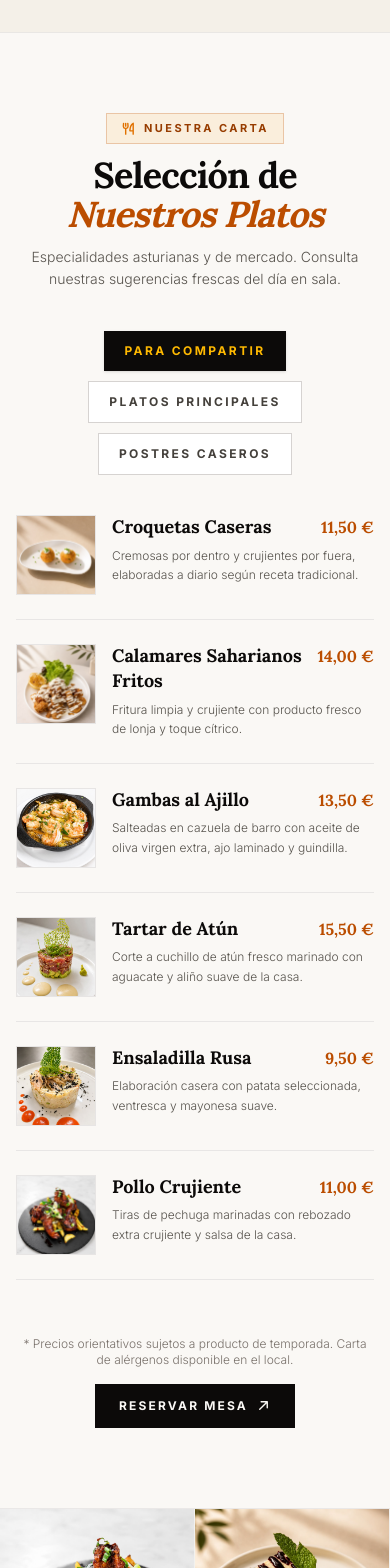
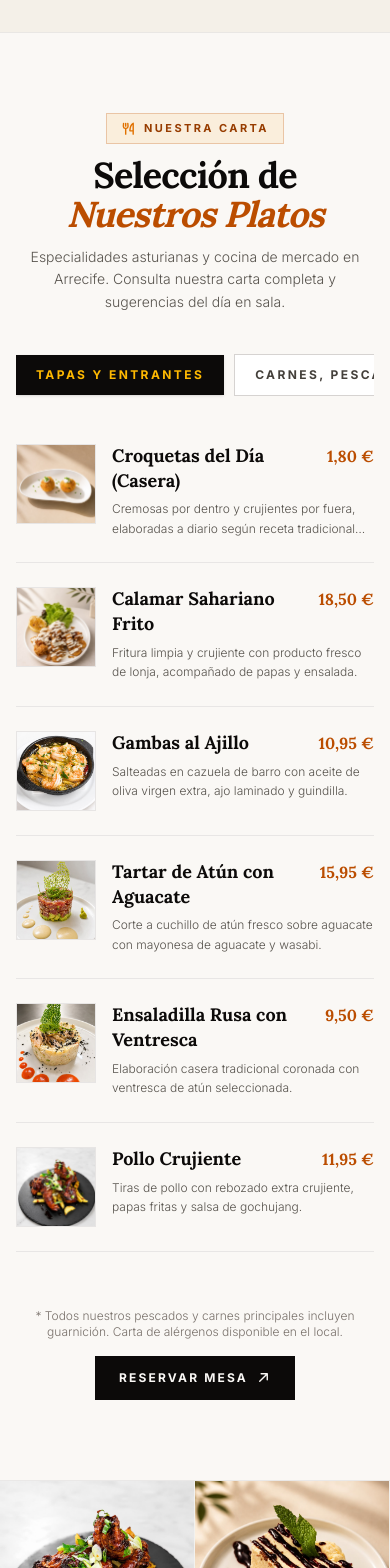
Before and after one commit to JoigmnzDev/bar-restaurant-asturias-web, a Next.js app: page / in a window 390 px wide. Shown: the part 3342-4910 px from the top of the page. Built offline with nearby package versions, Linux system fonts and the light colour scheme.

Commit message:
feat(menu): actualizar precios, categorias y scroll movil en carta

```diff
--- a/components/sections/menu.tsx
+++ b/components/sections/menu.tsx
@@ -17,99 +17,90 @@ interface Dish {
 }
 
 const CATEGORIES: { id: CategoryId; label: string }[] = [
-  { id: "entrantes", label: "Para Compartir" },
-  { id: "principales", label: "Platos Principales" },
+  { id: "entrantes", label: "Tapas y Entrantes" },
+  { id: "principales", label: "Carnes, Pescados y Arroces" },
   { id: "postres", label: "Postres Caseros" },
 ];
 
 const DISHES: Dish[] = [
-  // Entrantes
+  // Tapas y Entrantes
   {
-    name: "Croquetas Caseras",
+    name: "Croquetas del Día (Casera)",
     category: "entrantes",
-    price: "11,50 €",
+    price: "1,80 €",
     description:
-      "Cremosas por dentro y crujientes por fuera, elaboradas a diario según receta tradicional.",
+      "Cremosas por dentro y crujientes por fuera, elaboradas a diario según receta tradicional (precio por unidad).",
     image: "/images/dishes/croquettes.jpg",
     tag: "Especialidad",
   },
   {
-    name: "Calamares Saharianos Fritos",
+    name: "Calamar Sahariano Frito",
     category: "entrantes",
-    price: "14,00 €",
+    price: "18,50 €",
     description:
-      "Fritura limpia y crujiente con producto fresco de lonja y toque cítrico.",
+      "Fritura limpia y crujiente con producto fresco de lonja, acompañado de papas y ensalada.",
     image: "/images/dishes/fried-saharan-squid.jpg",
   },
   {
     name: "Gambas al Ajillo",
     category: "entrantes",
-    price: "13,50 €",
+    price: "10,95 €",
     description:
       "Salteadas en cazuela de barro con aceite de oliva virgen extra, ajo laminado y guindilla.",
     image: "/images/dishes/garlic-prawns.jpg",
   },
   {
-    name: "Tartar de Atún",
+    name: "Tartar de Atún con Aguacate",
     category: "entrantes",
-    price: "15,50 €",
+    price: "15,95 €",
     description:
-      "Corte a cuchillo de atún fresco marinado con aguacate y aliño suave de la casa.",
+      "Corte a cuchillo de atún fresco sobre aguacate con mayonesa de aguacate y wasabi.",
     image: "/images/dishes/tuna-tartare.jpg",
   },
   {
-    name: "Ensaladilla Rusa",
+    name: "Ensaladilla Rusa con Ventresca",
     category: "entrantes",
     price: "9,50 €",
     description:
-      "Elaboración casera con patata seleccionada, ventresca y mayonesa suave.",
+      "Elaboración casera tradicional coronada con ventresca de atún seleccionada.",
     image: "/images/dishes/russian-salad.jpg",
   },
   {
     name: "Pollo Crujiente",
     category: "entrantes",
-    price: "11,00 €",
+    price: "11,95 €",
     description:
-      "Tiras de pechuga marinadas con rebozado extra crujiente y salsa de la casa.",
+      "Tiras de pollo con rebozado extra crujiente, papas fritas y salsa de gochujang.",
     image: "/images/dishes/crispy-chicken.jpg",
   },
 
-  // Principales
+  // Carnes, Pescados y Arroces
   {
-    name: "Cachopo Asturiano (800g)",
+    name: "Cachopo de Ternera (800g)",
     category: "principales",
-    price: "24,50 €",
+    price: "39,95 €",
     description:
-      "Filetes de ternera rellenos de jamón serrano y queso fundido, acompañados de patatas y pimientos.",
+      "Ideal para 2 personas. Filetes de ternera rellenos de jamón y queso fundido con guarnición.",
     image: "/images/dishes/cachopo.jpg",
     tag: "Estrella",
   },
   {
-    name: "Paella de Pescado y Mariscos",
+    name: "Arroz Negro Cremoso",
     category: "principales",
-    price: "18,50 €",
+    price: "15,90 €",
     description:
-      "Arroz en su punto cocinado con fumet casero de roca, marisco fresco y pescado del día.",
-    image: "/images/dishes/seafood-paella.jpg",
-  },
-  {
-    name: "Arroz Negro",
-    category: "principales",
-    price: "17,50 €",
-    description:
-      "Con tinta natural de calamar, chipirones tiernos y alioli suave casero.",
+      "Arroz meloso en su punto con tinta natural de calamar, chipirones y langostino.",
     image: "/images/dishes/black-rice.jpg",
   },
   {
     name: "Lomo de Bacalao",
     category: "principales",
-    price: "19,00 €",
+    price: "18,95 €",
     description:
-      "Confitado a baja temperatura sobre cama de verduras salteadas y guarnición tradicional.",
+      "Con tomate cherry, aceituna negra, salsa cremosa de azafrán y aceite de albahaca con guarnición.",
     image: "/images/dishes/cod-loin.jpg",
   },
-
-  // Postres
+  // Postres Caseros
   {
     name: "Tarta de Queso Casera",
     category: "postres",
@@ -148,7 +139,6 @@ export const MenuSection = () => {
       className="border-b border-stone-200/80 bg-[#FAF8F5] px-4 py-20 sm:px-8 lg:py-24"
     >
       <div className="mx-auto max-w-6xl">
-        {/* Cabecera compacta */}
         <div className="mx-auto mb-10 max-w-2xl text-center">
           <div className="mb-3 inline-flex items-center gap-2 border border-amber-700/25 bg-amber-500/10 px-3.5 py-1.5 text-[11px] font-bold uppercase tracking-[0.22em] text-amber-800">
             <ForkKnifeIcon size={15} weight="bold" className="text-amber-600" />
@@ -161,16 +151,15 @@ export const MenuSection = () => {
           </h2>
 
           <p className="text-sm font-light leading-relaxed text-stone-600 sm:text-base">
-            Especialidades asturianas y de mercado. Consulta nuestras
-            sugerencias frescas del día en sala.
+            Especialidades asturianas y cocina de mercado en Arrecife. Consulta
+            nuestra carta completa y sugerencias del día en sala.
           </p>
         </div>
 
-        {/* Pestañas de categorías */}
         <div
           role="tablist"
           aria-label="Categorías de la carta"
-          className="mb-10 flex flex-wrap items-center justify-center gap-2.5"
+          className="relative z-10 mb-10 flex w-full flex-nowrap items-center justify-start gap-2.5 overflow-x-auto pb-2 touch-pan-x sm:justify-center sm:overflow-visible sm:pb-0 [&::-webkit-scrollbar]:hidden [-ms-overflow-style:none] [scrollbar-width:none]"
         >
           {CATEGORIES.map((category) => {
             const isActive = activeCategory === category.id;
@@ -181,7 +170,7 @@ export const MenuSection = () => {
                 role="tab"
                 aria-selected={isActive}
                 onClick={() => setActiveCategory(category.id)}
-                className={`px-5 py-3 text-xs font-bold uppercase tracking-[0.2em] transition-all ${
+                className={`shrink-0 cursor-pointer whitespace-nowrap px-5 py-3 text-xs font-bold uppercase tracking-[0.2em] transition-colors ${
                   isActive
                     ? "bg-stone-950 text-amber-400 shadow-sm"
                     : "border border-stone-300 bg-white text-stone-700 hover:border-stone-950 hover:text-stone-950"
@@ -193,7 +182,6 @@ export const MenuSection = () => {
           })}
         </div>
 
-        {/* Lista editorial compacta en 2 columnas */}
         <div className="grid grid-cols-1 gap-x-10 gap-y-6 lg:grid-cols-2">
           {filteredDishes.map((dish) => (
             <article
@@ -240,11 +228,10 @@ export const MenuSection = () => {
           ))}
         </div>
 
-        {/* Nota inferior y CTA */}
         <div className="mt-10 flex flex-col items-center justify-between gap-4 pt-4 sm:flex-row">
           <p className="text-center text-xs font-light text-stone-500 sm:text-left">
-            * Precios orientativos sujetos a producto de temporada. Carta de
-            alérgenos disponible en el local.
+            * Todos nuestros pescados y carnes principales incluyen guarnición.
+            Carta de alérgenos disponible en el local.
           </p>
 
           <a
```
